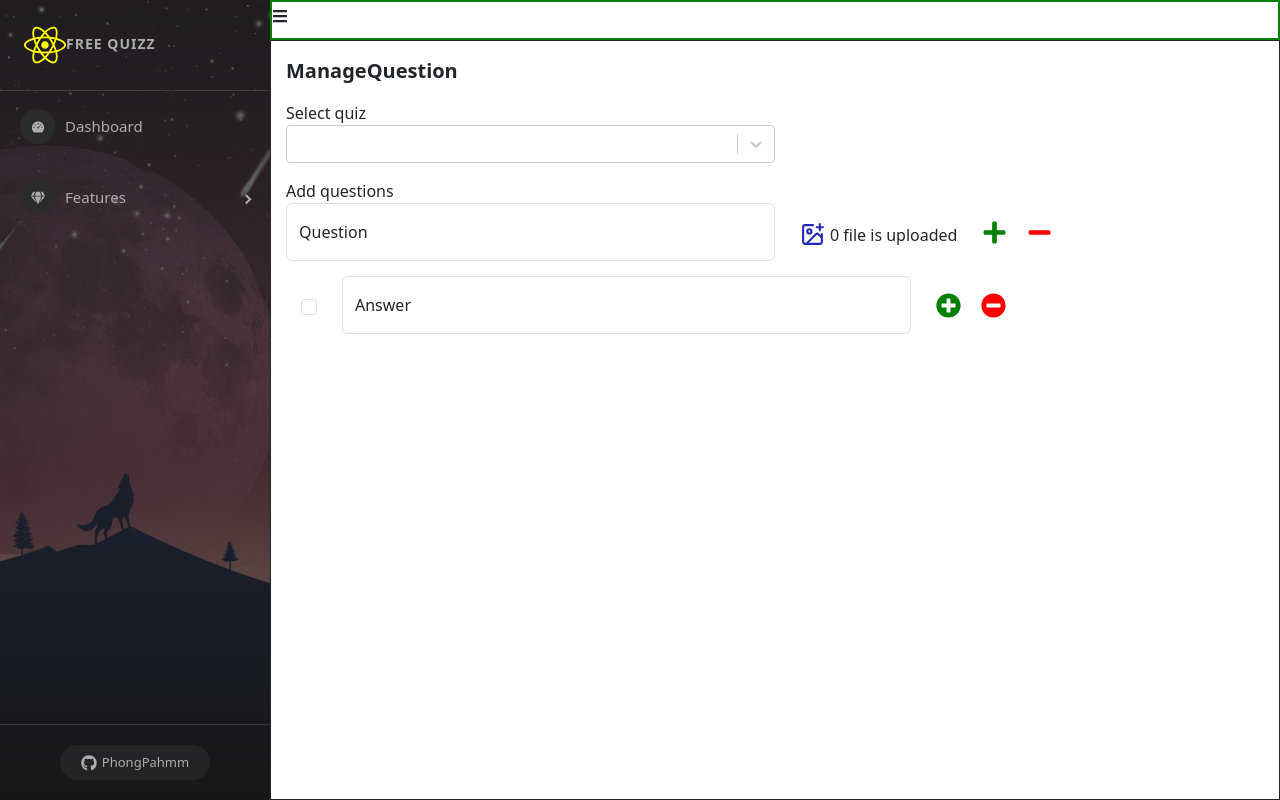
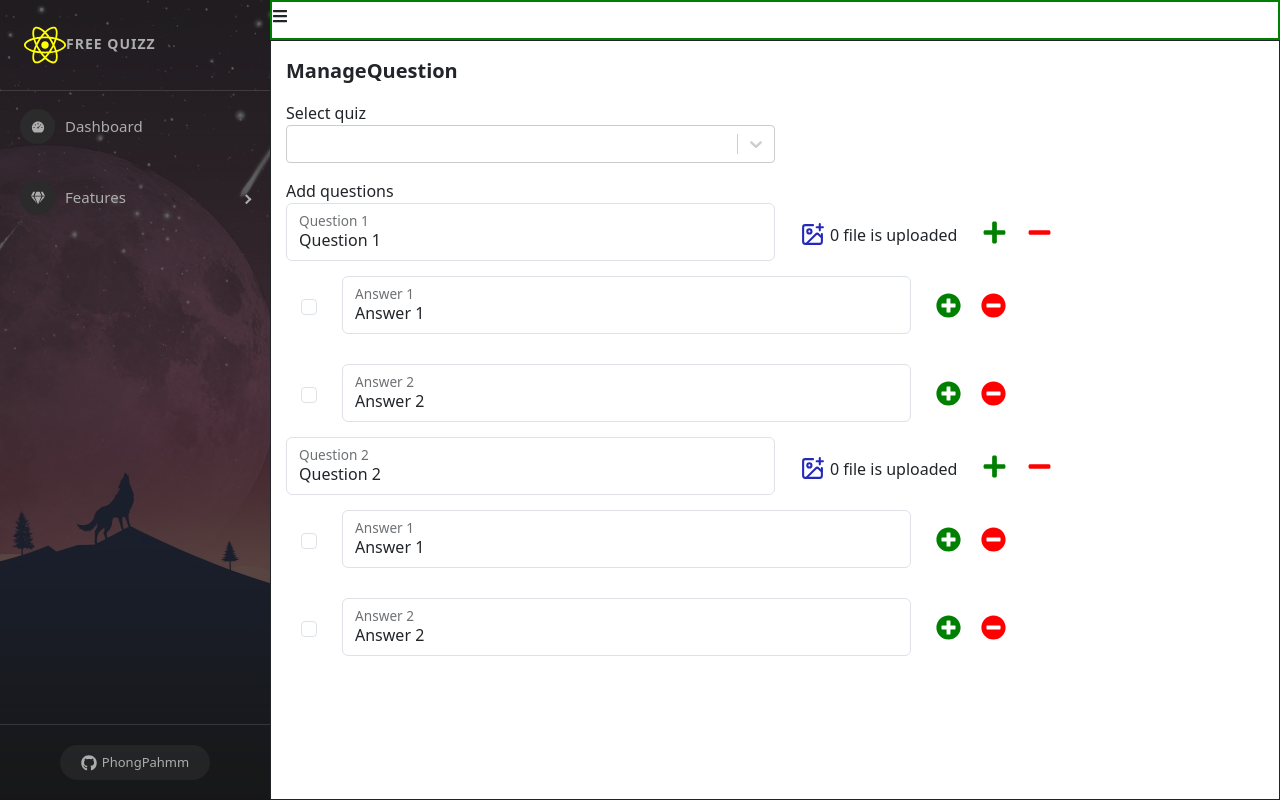
Before and after one commit to PhongPahmm/react-test, a React (Create React App) app: page /admins/manage-questions in a window 1280 px wide. Built offline with nearby package versions, Linux system fonts and the light colour scheme.

Commit message:
fake data

```diff
--- a/package.json
+++ b/package.json
@@ -28,6 +28,7 @@
     "redux-persist": "^6.0.0",
     "redux-thunk": "2.4.1",
     "sass": "1.77.8",
+    "uuid": "^11.0.3",
     "web-vitals": "2.1.4"
   },
   "scripts": {
--- a/src/components/Admin/Content/Question/ManageQuestion.js
+++ b/src/components/Admin/Content/Question/ManageQuestion.js
@@ -3,10 +3,49 @@ import Select from 'react-select';
 import Form from 'react-bootstrap/Form';
 import { FaPlus, FaMinus, FaMinusCircle, FaPlusCircle } from "react-icons/fa";
 import { LuImagePlus } from "react-icons/lu";
-import './ManageQuestion.scss'
+import './ManageQuestion.scss';
+import { v4 as uuidv4 } from 'uuid';
 
 const ManageQuestion = (props) => {
     const [selectedQuiz, setSelectedQuiz] = useState({})
+    const [question, setQuestion] = useState(
+        [
+            {
+                id: uuidv4(),
+                description: 'Question 1',
+                image: '',
+                answers: [
+                    {
+                        id: uuidv4(),
+                        description: 'Answer 1',
+                        isCorrect: false
+                    },
+                    {
+                        id: uuidv4(),
+                        description: 'Answer 2',
+                        isCorrect: false
+                    }
+                ]
+            },
+            {
+                id: uuidv4(),
+                description: 'Question 2',
+                image: '',
+                answers: [
+                    {
+                        id: uuidv4(),
+                        description: 'Answer 1',
+                        isCorrect: false
+                    },
+                    {
+                        id: uuidv4(),
+                        description: 'Answer 2',
+                        isCorrect: false
+                    }
+                ]
+            },
+        ]
+    )
     const options = [
         { value: 'chocolate', label: 'Chocolate' },
         { value: 'strawberry', label: 'Strawberry' },
@@ -29,15 +68,19 @@ const ManageQuestion = (props) => {
                 <div className='mt-3'>
                     Add questions
                 </div>
-                <div>
+                {question && question.length > 0
+                    && question.map((question, index) => {
+                        return (
+                            <div key={question.id} className='question-main'>
                                 <div className='question-content'>
                                     <div className='description'>
                                         <Form.Floating>
                                             <Form.Control
                                                 type="text"
                                                 placeholder="Description"
+                                                value={question.description}
                                             />
-                                <label>Question</label>
+                                            <label>Question {index + 1}</label>
                                         </Form.Floating>
                                     </div>
                                     <div className='group-upload'>
@@ -56,7 +99,10 @@ const ManageQuestion = (props) => {
                                         </span>
                                     </div>
                                 </div>
-                    <div className='answer-content'>
+                                {question.answers && question.answers.length > 0
+                                    && question.answers.map((answer, index) => {
+                                        return (
+                                            <div key={answer.id} className='answer-content'>
                                                 <input
                                                     className='form-check-input isCorrect'
                                                     type='checkbox'
@@ -66,8 +112,9 @@ const ManageQuestion = (props) => {
                                                         <Form.Control
                                                             type="text"
                                                             placeholder="Answer"
+                                                            value={answer.description}
                                                         />
-                                <label>Answer</label>
+                                                        <label>Answer {index + 1}</label>
                                                     </Form.Floating>
                                                 </div>
                                                 <div className='btn-group'>
@@ -79,7 +126,13 @@ const ManageQuestion = (props) => {
                                                     </span>
                                                 </div>
                                             </div>
+                                        )
+                                    })}
+
                             </div>
+                        )
+                    })
+                }
             </div>
         </div>
     )
```
Also changed, not shown: 1 other file (tests, documents, lock files or other folders). Lines whose indentation alone changed are shown as unchanged.
